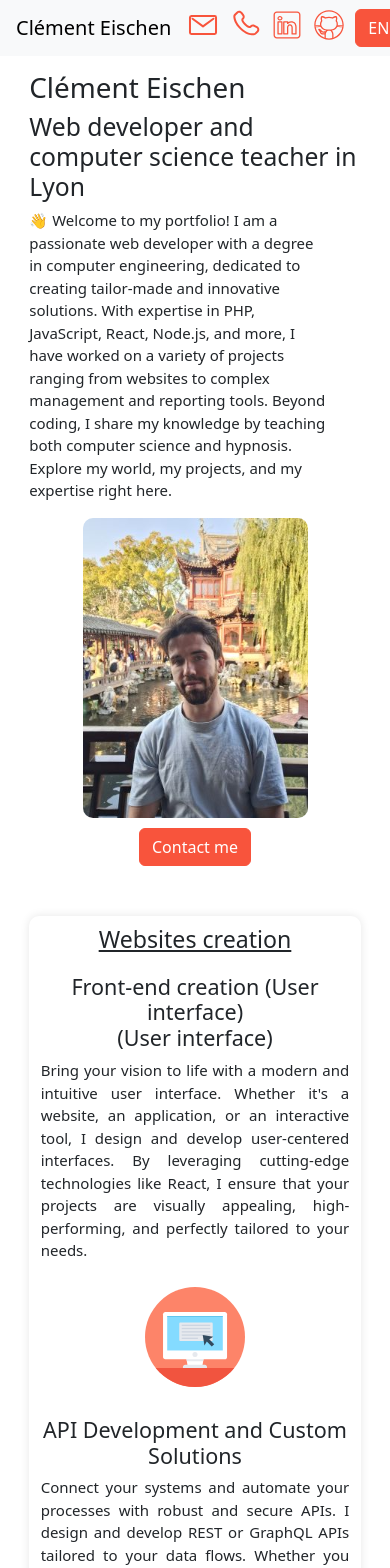
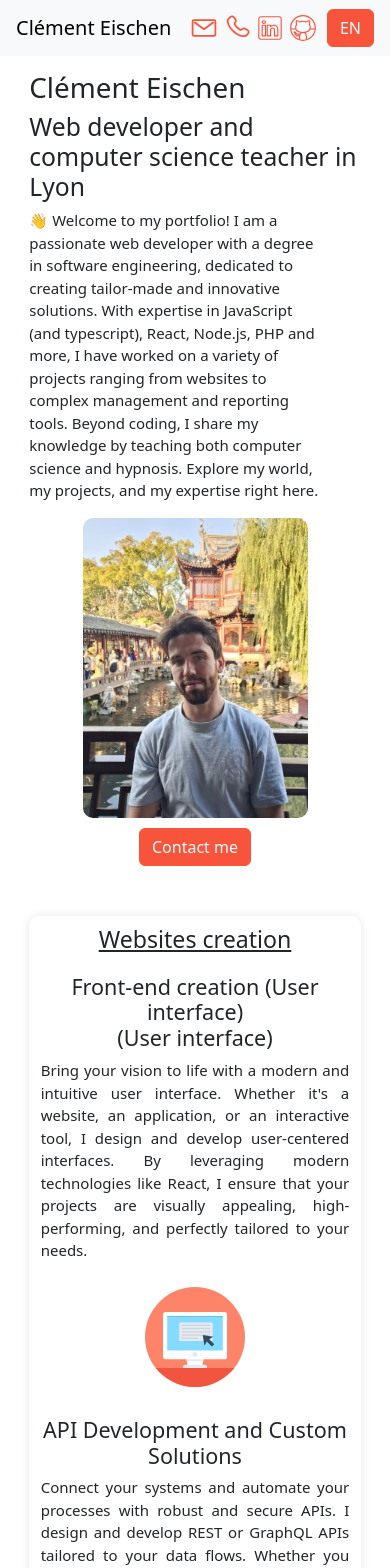
Before and after one commit to ClemEshn/portfolio, a React (Vite) app: page / in a window 390 px wide. Shown: the top 1568 px of the page. Built offline with nearby package versions, Linux system fonts and the light colour scheme.

Commit message:
corrected some text and improved style for mobile

```diff
--- a/src/App.scss
+++ b/src/App.scss
@@ -135,7 +135,7 @@ hr{
       width: 32px;
     }
 }
-@media only screen and (max-width: 800px) {
+@media only screen and (max-width: 800px){
   .unflexMobile{
     display: inline;
   }
@@ -172,3 +172,13 @@ hr{
 .nocenter{
   margin-left: 0;
 }
+
+@media only screen and (max-width: 400px){
+  .showAsHeaderMob{
+    gap : 5px;
+    .logo{
+      margin-top: 5px;
+      width: 28px!important;
+    }
+  }
+}
--- a/src/components/about/AboutText.tsx
+++ b/src/components/about/AboutText.tsx
@@ -1,8 +1,8 @@
 export const titre = "Développeur web et formateur à Lyon";
 export const title = "Web developer and computer science teacher in Lyon";
 
-export const texte = "👋 Bienvenue sur mon portfolio! Je suis un développeur web passionné Diplômé en ingénierie informatique, j'ai à cœur de créer des solutions sur mesure et innovantes. Avec une expertise en PHP, JavaScript, React, Node.js et bien d'autres, j'ai travaillé sur des projets variés allant de sites web à des outils complexes de gestion et de reporting. En dehors du code, je partage mes connaissances en enseignant et l'informatique ou l'hypnose. Découvrez ici mon univers, mes projets et mon savoir-faire.";
-export const text = "👋 Welcome to my portfolio! I am a passionate web developer with a degree in computer engineering, dedicated to creating tailor-made and innovative solutions. With expertise in PHP, JavaScript, React, Node.js, and more, I have worked on a variety of projects ranging from websites to complex management and reporting tools. Beyond coding, I share my knowledge by teaching both computer science and hypnosis. Explore my world, my projects, and my expertise right here.";
+export const texte = "👋 Bienvenue sur mon portfolio! Je suis un développeur web passionné. Diplômé en ingénierie informatique, j'ai à cœur de créer des solutions sur mesure et innovantes. Avec une expertise en JavaScript (et typescript), React, Node.js, PHP et bien d'autres, j'ai travaillé sur des projets variés allant de sites web à des outils complexes de gestion et de reporting. En dehors du code, je partage mes connaissances en enseignant et l'informatique ou l'hypnose. Découvrez ici mon univers, mes projets et mon savoir-faire.";
+export const text = "👋 Welcome to my portfolio! I am a passionate web developer with a degree in software engineering, dedicated to creating tailor-made and innovative solutions. With expertise in JavaScript (and typescript), React, Node.js, PHP and more, I have worked on a variety of projects ranging from websites to complex management and reporting tools. Beyond coding, I share my knowledge by teaching both computer science and hypnosis. Explore my world, my projects, and my expertise right here.";
 
 export const ContactMe = "Contact me";
 export const MeContacter = "Me contacter";
--- a/src/components/products/ProductsText.tsx
+++ b/src/components/products/ProductsText.tsx
@@ -3,7 +3,7 @@ export const creationSites = "Création de sites internet";
 
 export const frontTitle = "Front-end creation (User interface)";
 export const frontTitle2 = "(User interface)";
-export const frontBody = "Bring your vision to life with a modern and intuitive user interface. Whether it's a website, an application, or an interactive tool, I design and develop user-centered interfaces. By leveraging cutting-edge technologies like React, I ensure that your projects are visually appealing, high-performing, and perfectly tailored to your needs.";
+export const frontBody = "Bring your vision to life with a modern and intuitive user interface. Whether it's a website, an application, or an interactive tool, I design and develop user-centered interfaces. By leveraging modern technologies like React, I ensure that your projects are visually appealing, high-performing, and perfectly tailored to your needs.";
 export const frontTitre = "Création du front-end";
 export const frontTitre2= "(Interface utilisateur)";
 export const frontCorps = "Donnez vie à votre vision grâce à une interface utilisateur moderne et intuitive. Que ce soit pour un site web, une application ou un outil interactif, je conçois et développe des interfaces centrées sur l'expérience utilisateur. Utilisant les technologies en vogue comme React, je m’assure que vos projets soient esthétiques, performants et parfaitement adaptés à vos besoins.";
--- a/src/components/projects/ProjectsText.tsx
+++ b/src/components/projects/ProjectsText.tsx
@@ -1,12 +1,12 @@
 export const jukeTitle = "Dynamic pricing - Jukebar";
 export const jukeTitre = "Pricing dynamique - Jukebar";
-export const jukeBody = "Development of an innovative platform for managing themed parties based on a stock market principle. Users can select drinks, dynamically influencing pricing based on demand. Data is visualized in real-time through interactive charts, providing an immersive and engaging experience.";
-export const jukeCorps = "Développement d'une plateforme innovante pour la gestion de soirées thématiques basées sur le principe de la bourse. Les utilisateurs peuvent sélectionner des boissons, influençant ainsi un pricing dynamique en fonction de la demande. Les données sont visualisées en temps réel via des graphiques interactifs, offrant une expérience immersive et engageante.";
+export const jukeBody = "Development of an platform for managing themed parties based on a stock market principle. Users can select drinks, dynamically influencing pricing based on demand. Data is visualized in real-time through interactive charts, providing an immersive and engaging experience.";
+export const jukeCorps = "Développement d'une plateforme pour la gestion de soirées thématiques basées sur le principe de la bourse. Les utilisateurs peuvent sélectionner des boissons, influençant ainsi un pricing dynamique en fonction de la demande. Les données sont visualisées en temps réel via des graphiques interactifs, offrant une expérience immersive et engageante.";
 
 export const stripeTitle = "Payment System Overhaul - E-Commerce";
 export const stripeTitre = "Refonte du système de paiement - e-commerce";
-export const stripeBody = "Complete overhaul of the Stripe payment system for an e-commerce site, including the integration of new features such as recurring subscriptions, automated refunds, and a streamlined user interface for an improved customer experience.";
-export const stripeCorps = "Refonte complète du système de paiement Stripe pour un site e-commerce, incluant l'intégration de nouvelles fonctionnalités telles que les abonnements récurrents, les remboursements automatisés et une interface utilisateur simplifiée pour une meilleure expérience client.";
+export const stripeBody = "Complete overhaul of the Stripe payment system for an e-commerce site, including a full audit of the previous system to redefine what needed to be and offer a streamlined user interface for an improved customer experience.";
+export const stripeCorps = "Refonte complète du système de paiement Stripe pour un site e-commerce, incluant un audit complet de l'ancien système afin de le redéfinir et de le simplifier pour une meilleure expérience client.";
 
 export const supinfoTitle = "Data Management and Reporting";
 export const supinfoTitre = "Gestion de données et reporting";
```
